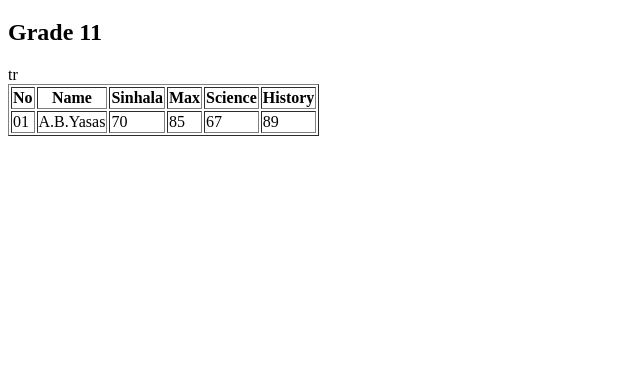
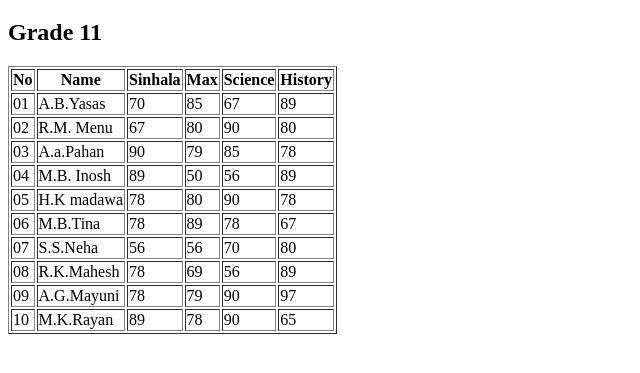
Before and after one commit to chathuripavishnika/Day3, a plain HTML site: page index.html in a window 1280 px wide. Shown: the part 61-434 px from the top of the page, without its empty margins (0-640 px from the left). Drawn offline with Linux system fonts and the light colour scheme.

Commit message:
add.marks

```diff
--- a/index.html
+++ b/index.html
@@ -29,7 +29,87 @@
 
         </tr>
 
-        tr
+        <tr>
+            <td>02</td>
+            <td>R.M. Menu</td>
+            <td>67</td>
+            <td>80</td>
+            <td>90</td>
+            <td>80</td>
+        </tr>
+
+        <tr>
+            <td>03</td>
+            <td>A.a.Pahan</td>
+            <td>90</td>
+            <td>79</td>
+            <td>85</td>
+            <td>78</td>
+        </tr>
+
+        <tr>
+            <td>04</td>
+            <td>M.B. Inosh</td>
+            <td>89</td>
+            <td>50</td>
+            <td>56</td>
+            <td>89</td>
+        </tr>
+
+        <tr>
+            <td>05</td>
+            <td>H.K madawa</td>
+            <td>78</td>
+            <td>80</td>
+            <td>90</td>
+            <td>78</td>
+        </tr>
+
+        <tr>
+            <td>06</td>
+            <td>M.B.Tina</td>
+            <td>78</td>
+            <td>89</td>
+            <td>78</td>
+            <td>67</td>
+        </tr>
+
+        <tr>
+            <td>07</td>
+            <td>S.S.Neha</td>
+            <td>56</td>
+            <td>56</td>
+            <td>70</td>
+            <td>80</td>
+        </tr>
+
+        <tr>
+            <td>08</td>
+            <td>R.K.Mahesh</td>
+            <td>78</td>
+            <td>69</td>
+            <td>56</td>
+            <td>89</td>
+        </tr>
+
+        <tr>
+            <td>09</td>
+            <td>A.G.Mayuni</td>
+            <td>78</td>
+            <td>79</td>
+            <td>90</td>
+            <td>97</td>
+        </tr>
+
+        <tr>
+            <td>10</td>
+            <td>M.K.Rayan</td>
+            <td>89</td>
+            <td>78</td>
+            <td>90</td>
+            <td>65</td>
+
+        </tr>
     </table>
 </body>
 </html>
```
